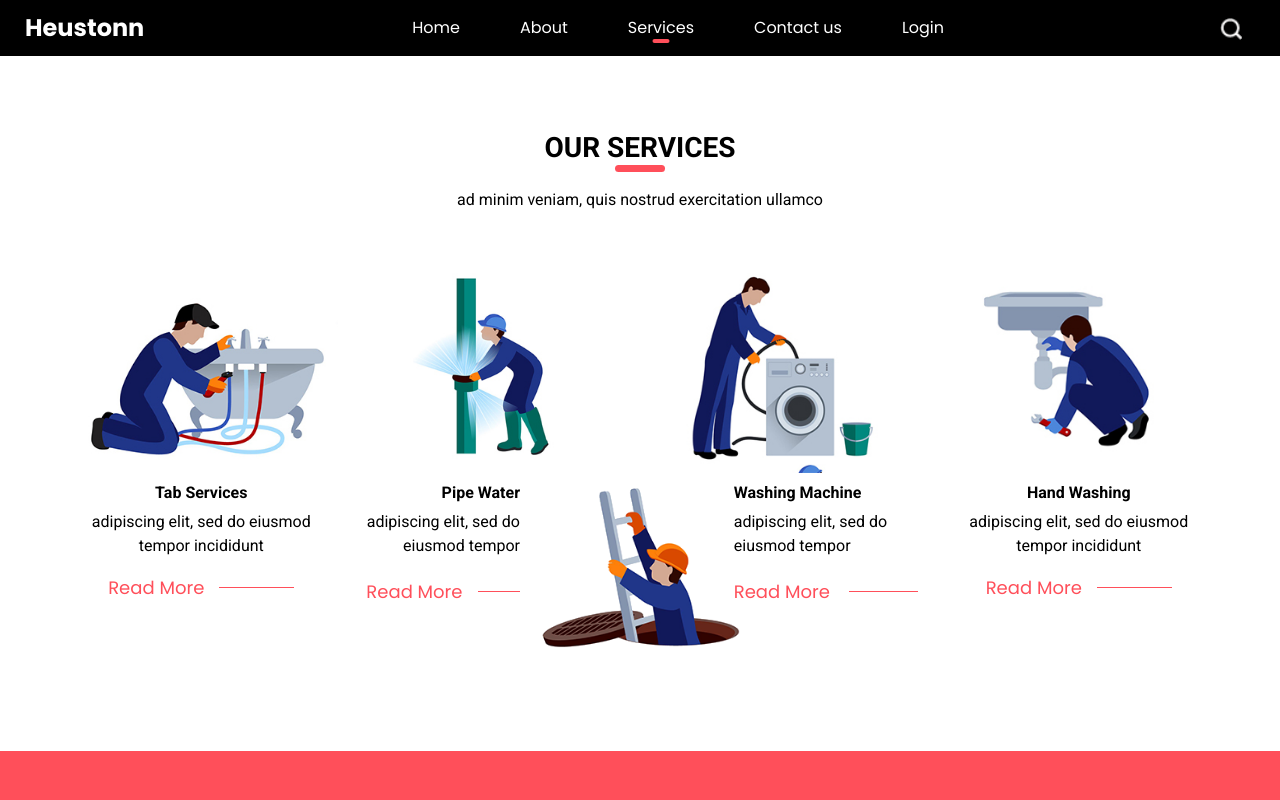
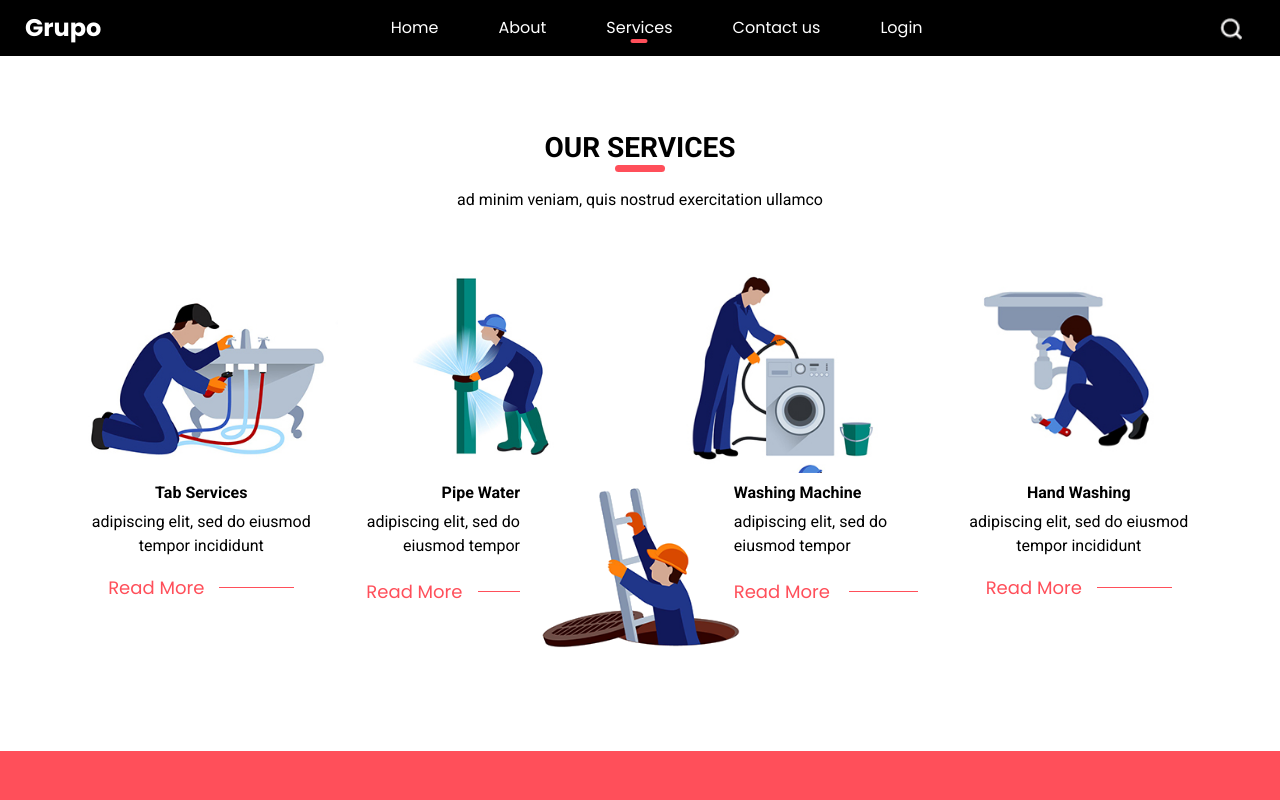
Before and after one commit to OscarIbarra0205/propuestaGithub, a plain HTML site: page service.html in a window 1280 px wide. Shown: the top 800 px of the page. Drawn offline with nearby package versions, Linux system fonts and the light colour scheme.

```diff
--- a/service.html
+++ b/service.html
@@ -37,7 +37,7 @@
         <nav class="navbar navbar-expand-lg custom_nav-container ">
           <a class="navbar-brand" href="index.html">
             <span>
-              Heustonn
+              Grupo
             </span>
           </a>
           <button class="navbar-toggler ml-auto" type="button" data-toggle="collapse"
```
